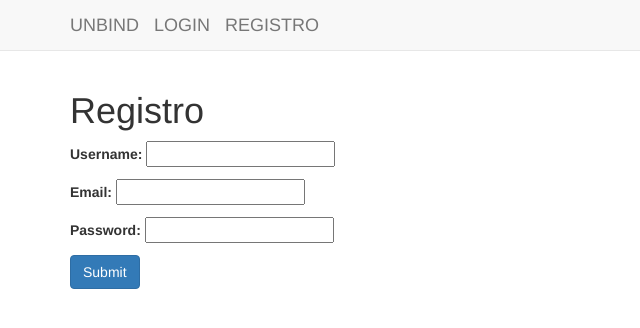
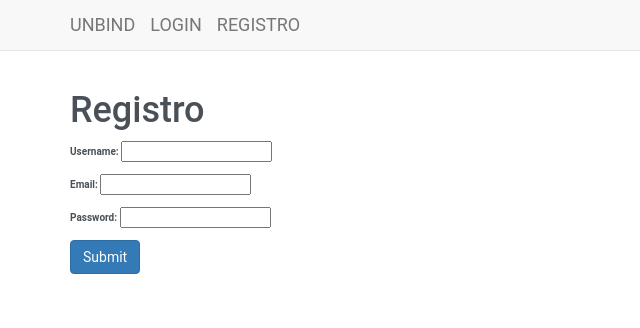
Before and after one commit to ads-unbind/unbind, a Django app: page /usuario/register/ in a window 1280 px wide. Shown: the top 328 px of the page, without its empty margins (0-640 px from the left). Run offline with Django 3.2, Linux system fonts and the light colour scheme; some libraries are stand-ins or nearby versions.

Commit message:
Adiciona style.css global ao projeto
Co-authored-by: roginaldosemog <roginaldosemog@gmail.com>

```diff
--- /dev/null
+++ b/src/static/css/style.css
@@ -0,0 +1,12 @@
+@charset "UTF-8";
+
+body {
+    margin: 0;
+    font-family: Roboto;
+    font-size: 1rem;
+    font-weight: 400;
+    line-height: 1.5;
+    color: #495057;
+    text-align: left;
+    background-color: #fff;
+}
--- a/src/templates/base.html
+++ b/src/templates/base.html
@@ -1,3 +1,4 @@
+{% load static %}
 <!DOCTYPE html>
 <html lang="en">
 
@@ -5,6 +6,7 @@
     <meta charset="UTF-8">
     <title>{% block title %}UNBIND{% endblock %}</title>
     <link rel="stylesheet" href="https://maxcdn.bootstrapcdn.com/bootstrap/3.4.0/css/bootstrap.min.css">
+    <link rel="stylesheet" href="{% static 'css/style.css' %}">
 </head>
 
 <body>
--- a/src/unbind/settings.py
+++ b/src/unbind/settings.py
@@ -127,4 +127,7 @@ USE_TZ = True
 # https://docs.djangoproject.com/en/2.0/howto/static-files/
 
 STATIC_URL = '/static/'
-STATIC_ROOT = os.path.join(BASE_DIR, 'static')
+
+STATICFILES_DIRS = [
+    os.path.join(BASE_DIR, 'static'),
+]
```
